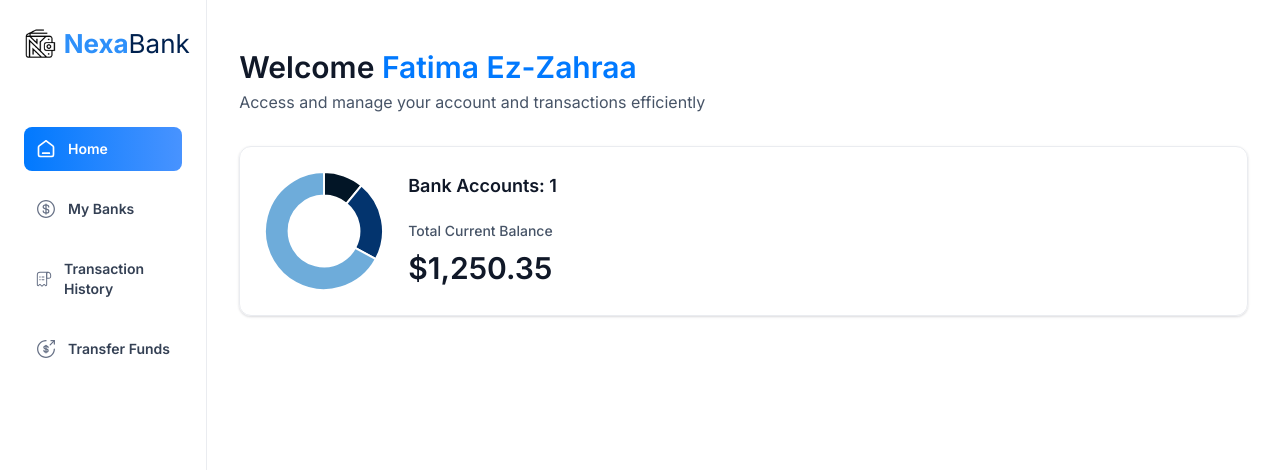
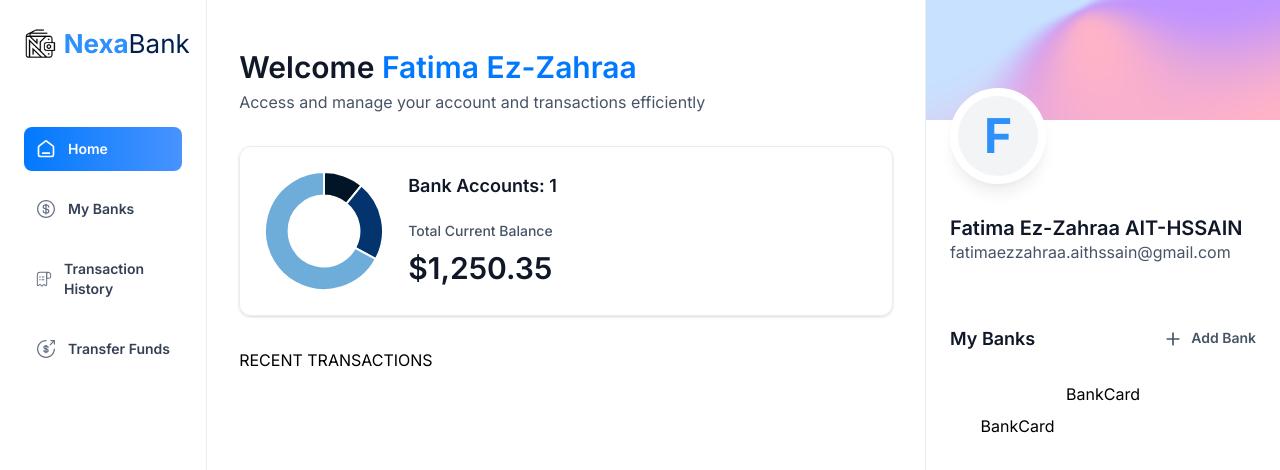
Before and after one commit to FatimaEz-zahraaAIT-HSSAIN/NexaBank, a Next.js app in the folder fullstack/: page / in a window 1280 px wide. Shown: the top 470 px of the page. Built offline with nearby package versions, Linux system fonts and the light colour scheme.

Commit message:
Add right sidebar component and start the BankCard component

```diff
--- a/fullstack/app/(root)/page.tsx
+++ b/fullstack/app/(root)/page.tsx
@@ -1,9 +1,10 @@
 import HeaderBox from '@/components/HeaderBox'
+import RightSidebar from '@/components/RightSidebar'
 import TotalBalanceBox from '@/components/TotalBalanceBox'
 import React from 'react'
 
 const Home = () => {
-  const loggedIn = { firstName: "Fatima Ez-Zahraa"}
+  const loggedIn = { firstName: "Fatima Ez-Zahraa", lastName: "AIT-HSSAIN", email: "fatimaezzahraa.aithssain@gmail.com"}
 
   return (
     <section className='home'>
@@ -21,7 +22,11 @@
             totalCurrentBalance={1250.35}
            />
         </header>
+
+        RECENT TRANSACTIONS
       </div>
+
+      <RightSidebar user={loggedIn} transactions={[]} banks={[{}, {}]}/>
     </section>
   )
 }
--- a/fullstack/app/globals.css
+++ b/fullstack/app/globals.css
@@ -175,7 +175,7 @@
   }
 
   .profile-name {
-    @apply text-24 font-semibold text-gray-900;
+    @apply text-20 font-semibold text-gray-900;
   }
 
   .profile-email {
--- /dev/null
+++ b/fullstack/components/BankCard.tsx
@@ -0,0 +1,9 @@
+import React from 'react'
+
+const BankCard = () => {
+  return (
+    <div>BankCard</div>
+  )
+}
+
+export default BankCard
--- a/fullstack/components/MobileNav.tsx
+++ b/fullstack/components/MobileNav.tsx
@@ -62,8 +62,11 @@
                       </SheetClose>
                       )
                   })}
+                  USER
                   </nav>
                 </SheetClose>
+
+                FOOTER
               </div>
 
           </nav>
--- /dev/null
+++ b/fullstack/components/RightSidebar.tsx
@@ -0,0 +1,55 @@
+import Link from 'next/link'
+import Image from 'next/image'
+import React from 'react'
+import BankCard from './BankCard'
+
+const RightSidebar = ({ user, transactions, banks}: RightSidebarProps) => {
+  return (
+    <aside className='right-sidebar'>
+        <section className='flex flex-col pb-8'>
+            <div className='profile-banner'/>
+                <div className='profile'>
+                    <div className='profile-img'>
+                        <span className='text-5xl font-bold text-blue-500'>{user.firstName[0]}</span>
+                    </div>
+                    <div className='profile-details'>
+                        <h1 className='profile-name'>
+                            {user.firstName} {user.lastName}
+                        </h1>
+                        <p className='profile-email'>{user.email}</p>
+                    </div>
+                </div>
+        </section>
+        <section className='banks'>
+            <div className='flex w-full justify-between'>
+                <h2 className='header-2'>My Banks</h2>
+                <Link href="/" className='flex gap-2'>
+                    <Image
+                    src="/icons/plus.svg"
+                    width={20}
+                    height={20}
+                    alt='plus'
+                    />
+                    <h2 className='text-14 font-semibold text-gray-600'>
+                        Add Bank
+                    </h2>
+                </Link>
+            </div>
+            {banks?.length > 0 && (
+                <div className='relative flex flex-1 flex-col items-center justify-center gap-5'>
+                    <div className='relative z-10'>
+                        <BankCard />
+                    </div>
+                    {banks[1] && (
+                        <div className='absolute right-0 top-8 z-0 w-[90%]'>
+                            <BankCard />
+                        </div>
+                    )}
+                </div>
+            )}
+        </section>
+    </aside>
+  )
+}
+
+export default RightSidebar
```
